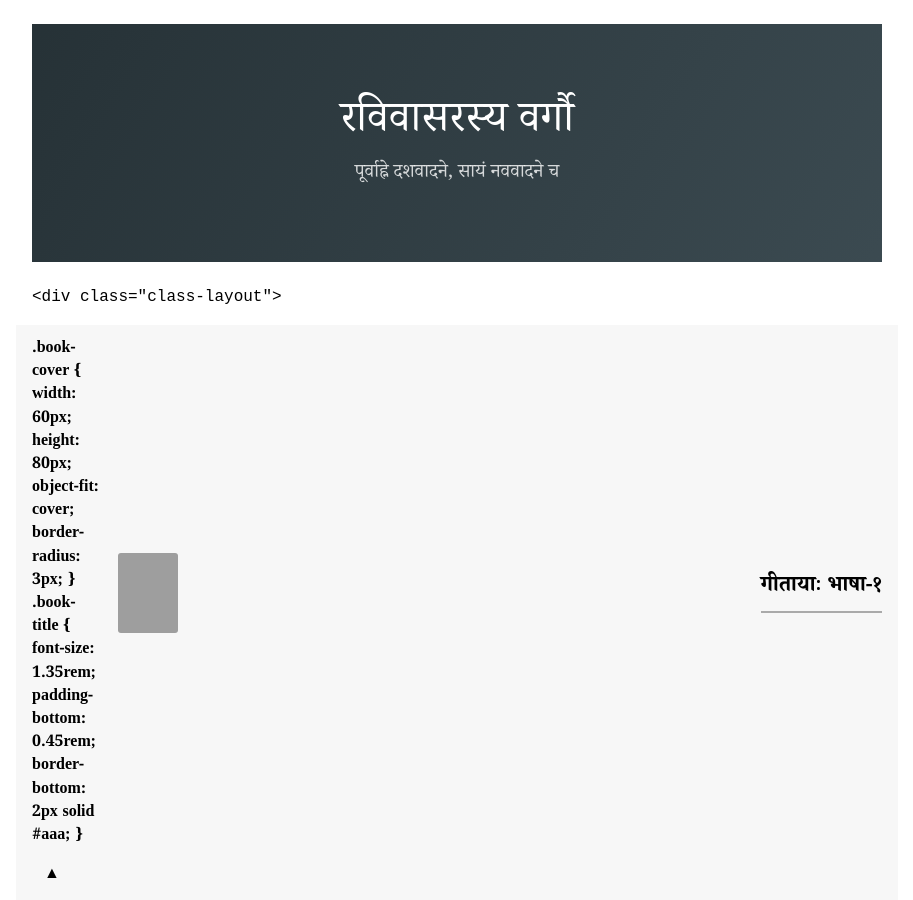
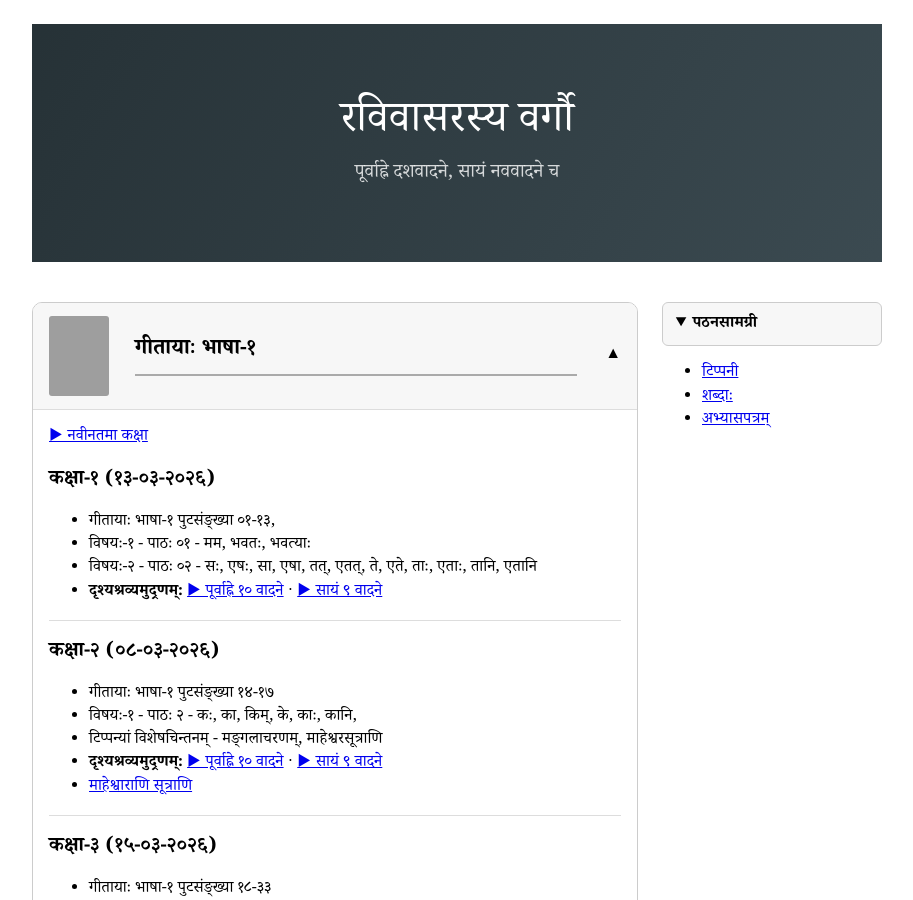
Before and after one commit to samskritaamritam/samskritaamritam, a Jekyll site: the page built from sunday-classes.md, in a window 1280 px wide and 900 px high. Shown: the whole window, without its empty margins (183-1096 px from the left). Built offline with Jekyll 4.4.1, drawn with Linux system fonts in a browser that asks for light colours; some web fonts are replaced; grey boxes are pictures that could not be loaded.

Commit message:
Fixed accidental cp mistake in the file

```diff
--- a/sunday-classes.md
+++ b/sunday-classes.md
@@ -6,25 +6,13 @@ subtitle: पूर्वाह्ने दशवादने, सायं न
 
 {% include class-header.html %}
 
-    <div class="class-layout">
+<div class="class-layout">
 
 <div class="class-main">
 
-<details open markdown="1">
+<details class="book-section" open markdown="1">
+
 <summary class="book-summary">
-
-.book-cover {
-    width: 60px;
-    height: 80px;
-    object-fit: cover;
-    border-radius: 3px;
-}
-
-.book-title {
-    font-size: 1.35rem;
-    padding-bottom: 0.45rem;
-    border-bottom: 2px solid #aaa;
-}
   <img src="{{ '/assets/images/books/gitAyAH-bhAShA-1.jpg' | relative_url }}"
        alt="गीतायाः भाषा-१"
        class="book-cover">
```
